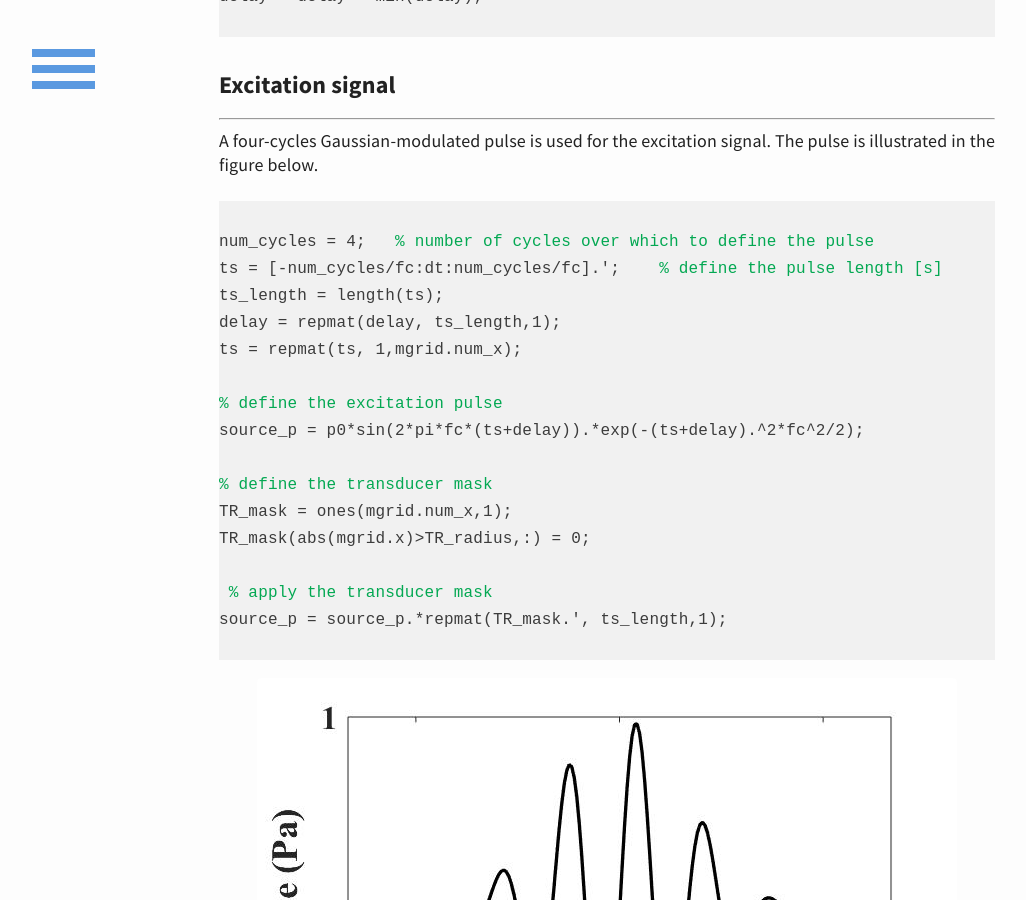
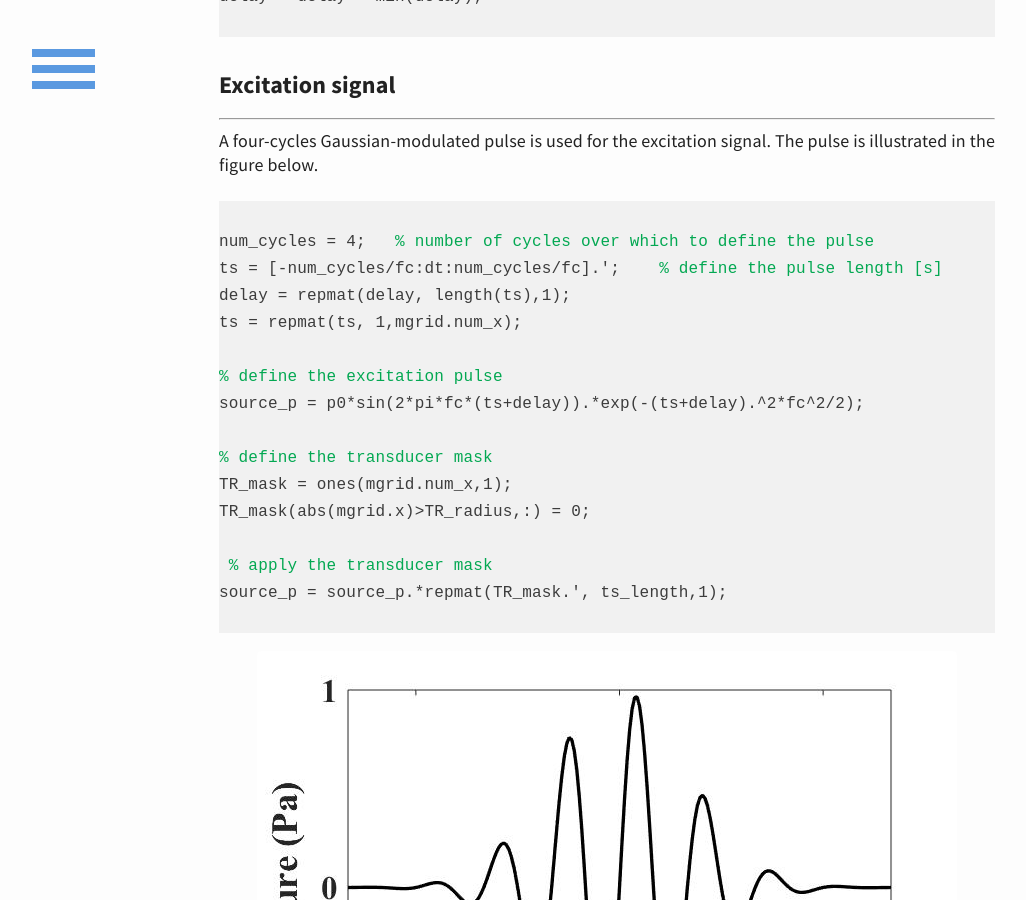
Before and after one commit to m-SOUND/mSOUND, a Jekyll site: the page built from _posts/2019-02-17-TMDM_2D_homogeneous.html, in a window 1280 px wide and 900 px high, scrolled down 1285 px. Shown: the whole window, without its empty margins (33-1059 px from the left). Built offline with Jekyll 4.4.1, drawn with Linux system fonts in a browser that asks for light colours.

Commit message:
Update 2019-02-17-TMDM_2D_homogeneous.html

```diff
--- a/_posts/2019-02-17-TMDM_2D_homogeneous.html
+++ b/_posts/2019-02-17-TMDM_2D_homogeneous.html
@@ -60,8 +60,7 @@
 <code>
 num_cycles = 4;  <font color="#03a852"> % number of cycles over which to define the pulse</font>
 ts = [-num_cycles/fc:dt:num_cycles/fc].';   <font color="#03a852"> % define the pulse length [s]</font>
-ts_length = length(ts);
-delay = repmat(delay, ts_length,1);
+delay = repmat(delay, length(ts),1);
 ts = repmat(ts, 1,mgrid.num_x);
 
 <font color="#03a852">% define the excitation pulse </font>
```
